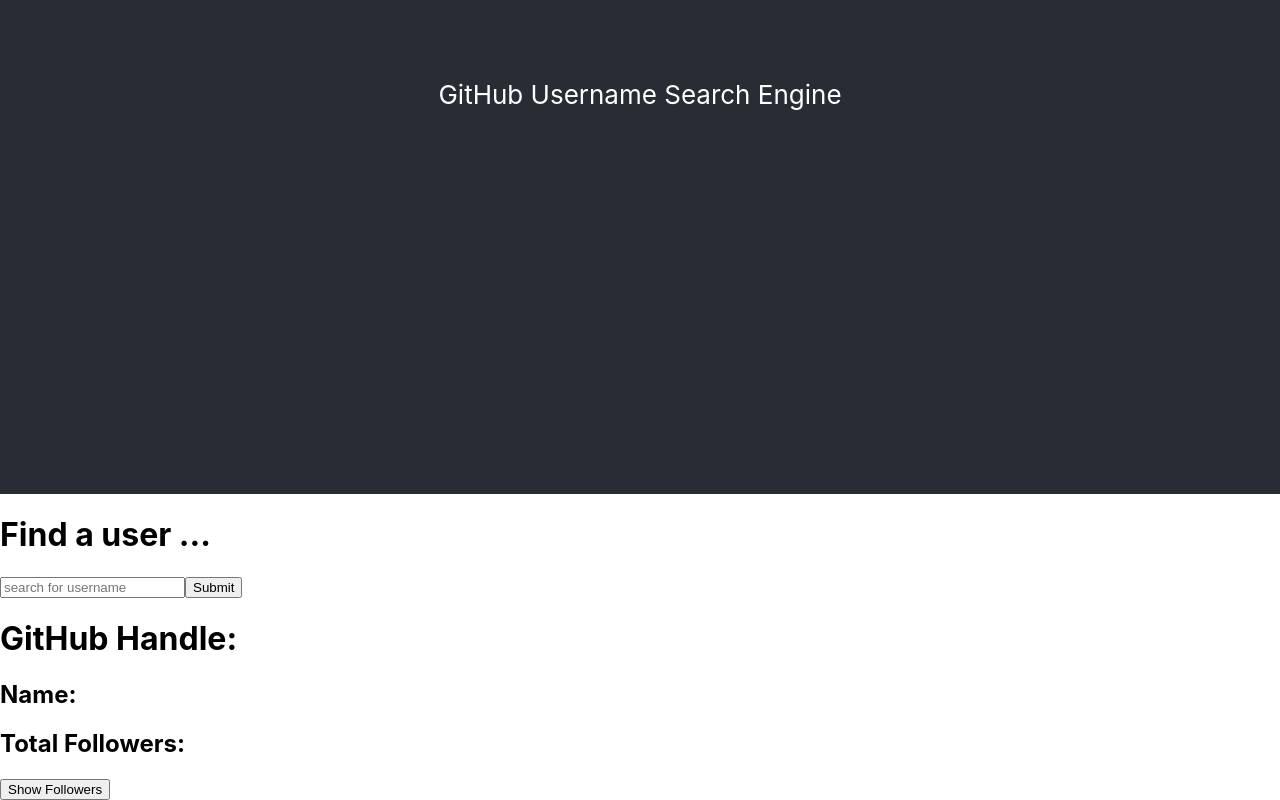
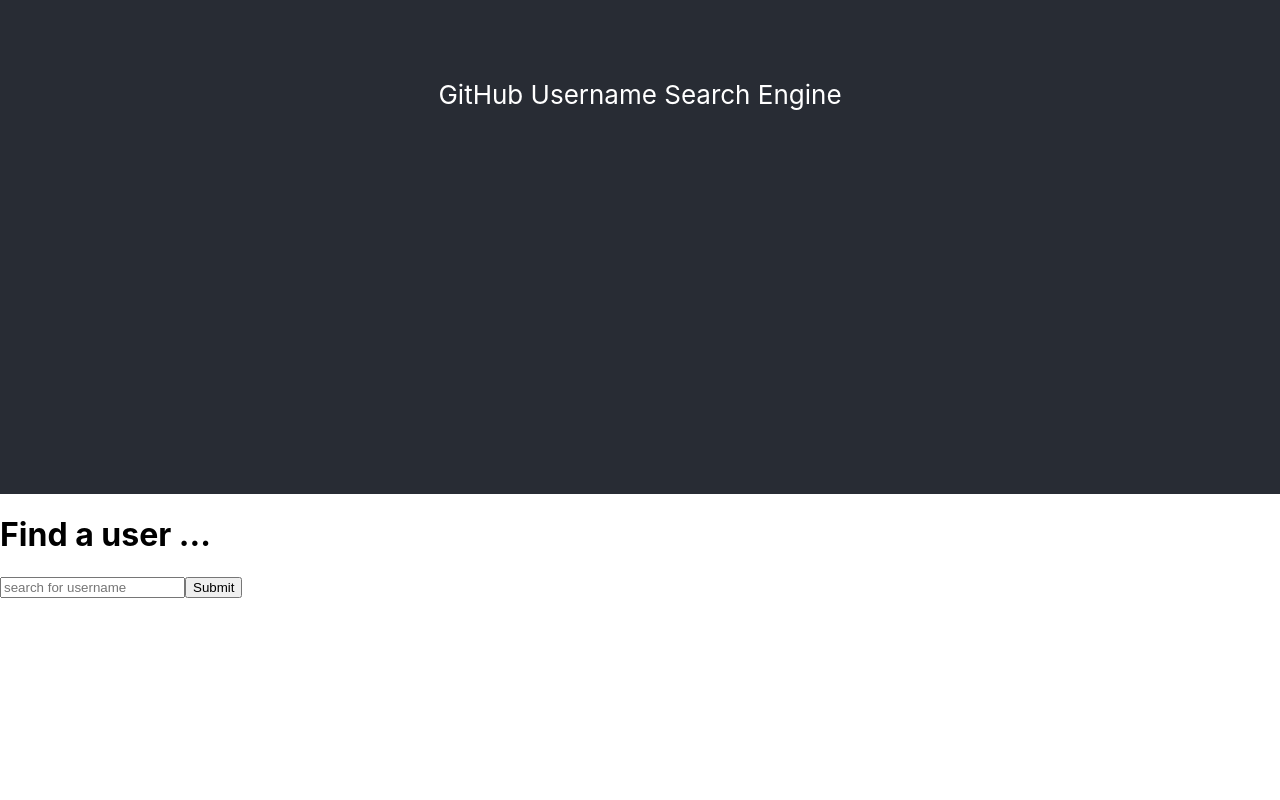
Before and after one commit to thecodeplanner/ritani-code-challenge, a React (Create React App) app: page / in a window 1280 px wide. Shown: the part 306-1106 px from the top of the page. After the commit the page ends 904 px from the top, so only its background shows below. Built offline with nearby package versions, Linux system fonts and the light colour scheme.

Commit message:
load more followers button

```diff
--- a/src/App.js
+++ b/src/App.js
@@ -5,9 +5,9 @@
 import UserInfo from './UserInfo'
 
 function App() {
-  const [user, setUser] = useState('')
+  const [user, setUser] = useState(null)
 
-  // console.log(user)
+  console.log(user)
 
   return (
     <div>
@@ -15,7 +15,7 @@
         GitHub Username Search Engine
       </header>
       <Search setUser={setUser} />
-      <UserInfo username={user.login} name={user.name} followerCount={user.followers}/>
+      {user !== null ? <UserInfo username={user.login} name={user.name} followerCount={user.followers}/> : null }
     </div>
   );
 }
--- a/src/FollowersList.js
+++ b/src/FollowersList.js
@@ -1,6 +1,6 @@
 import Follower from './Follower'
 
-function FollowersList({followersInfo, page, setNextPage, handleNextPage}) {
+function FollowersList({followersInfo, page, setNextPage}) {
 
         let followerDetails = followersInfo.map(follower => {
             return (<Follower key={follower.login} name={follower.login} img={follower.avatar_url}/>)
@@ -8,7 +8,7 @@
 
         function handleMoreFollowers(){
             setNextPage(page + 1)
-            handleNextPage()
+            console.log(page)
         }
     return (
         <div>
--- a/src/UserInfo.js
+++ b/src/UserInfo.js
@@ -1,17 +1,30 @@
-import React, {useState} from 'react'
+import React, {useState, useEffect} from 'react'
 import FollowersList from './FollowersList'
 
 function UserInfo({username, name, followerCount}) {
     const [followersInfo, setFollowersInfo] = useState(null)
     const [page, setNextPage] = useState(1)
 
-    function handleOnClick() {
+    useEffect(() => {
         fetch(`https://api.github.com/users/${username}/followers?page=${page}&per_page=50`)
-            .then(res => res.json())
-            .then(data => setFollowersInfo(data))
+        .then(res => res.json())
+        .then(data => setFollowersInfo(data))
+    }, [page])
 
-    }
+    // function handleOnClick() {
+    //     useEffect(() => {
+    //         fetch(`https://api.github.com/users/${username}/followers?page=${page}&per_page=50`)
+    //         .then(res => res.json())
+    //         .then(data => setFollowersInfo(data))
+    //     }, [page])
 
+
+    //     // fetch(`https://api.github.com/users/${username}/followers?page=${page}&per_page=50`)
+    //     //     .then(res => res.json())
+    //     //     .then(data => setFollowersInfo(data))
+
+    // }
+    console.log(page)
     // console.log(followersInfo)
 
 
@@ -21,8 +34,8 @@
             <h2>Name: {name}</h2>
             <h2>Total Followers: {followerCount}</h2>
 
-            <button onClick={handleOnClick}>Show Followers</button>
-            {followersInfo ? <FollowersList followersInfo={followersInfo} page={page} setNextPage={setNextPage} handleNextPage={handleOnClick}/> : null }
+            {/* <button onClick={handleOnClick}>Show Followers</button> */}
+            {followersInfo ? <FollowersList followersInfo={followersInfo} page={page} setNextPage={setNextPage} /> : null }
 
         </div>
 
```
